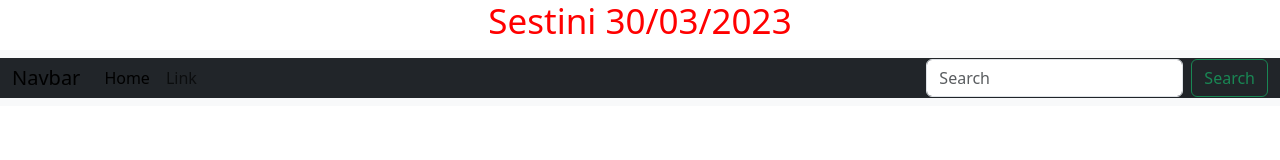
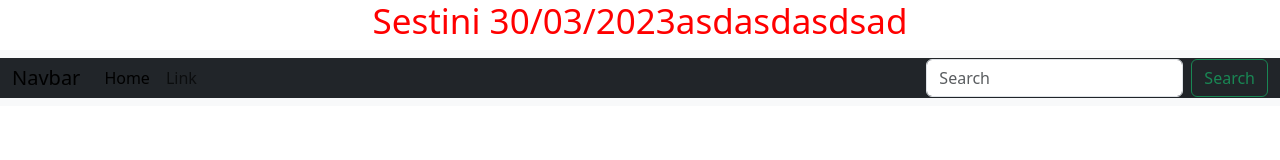
Before and after one commit to andreaexe/Sestini-Compito1Rep, a plain HTML site: page index.html in a window 1280 px wide. Drawn offline with nearby package versions, Linux system fonts and the light colour scheme.

Commit message:
cambio titolo secondo ramo

```diff
--- a/index.html
+++ b/index.html
@@ -9,7 +9,7 @@
     <link href="https://cdn.jsdelivr.net/npm/bootstrap@5.3.0-alpha2/dist/css/bootstrap.min.css" rel="stylesheet" integrity="sha384-aFq/bzH65dt+w6FI2ooMVUpc+21e0SRygnTpmBvdBgSdnuTN7QbdgL+OapgHtvPp" crossorigin="anonymous">
 </head>
 <body>
-    <h1 id="titolo">Sestini 30/03/2023</h1>
+    <h1 id="titolo">Sestini 30/03/2023asdasdasdsad</h1>
 
     <nav class="navbar navbar-expand-lg bg-body-tertiary">
         <div class="container-fluid bg-dark">
```
